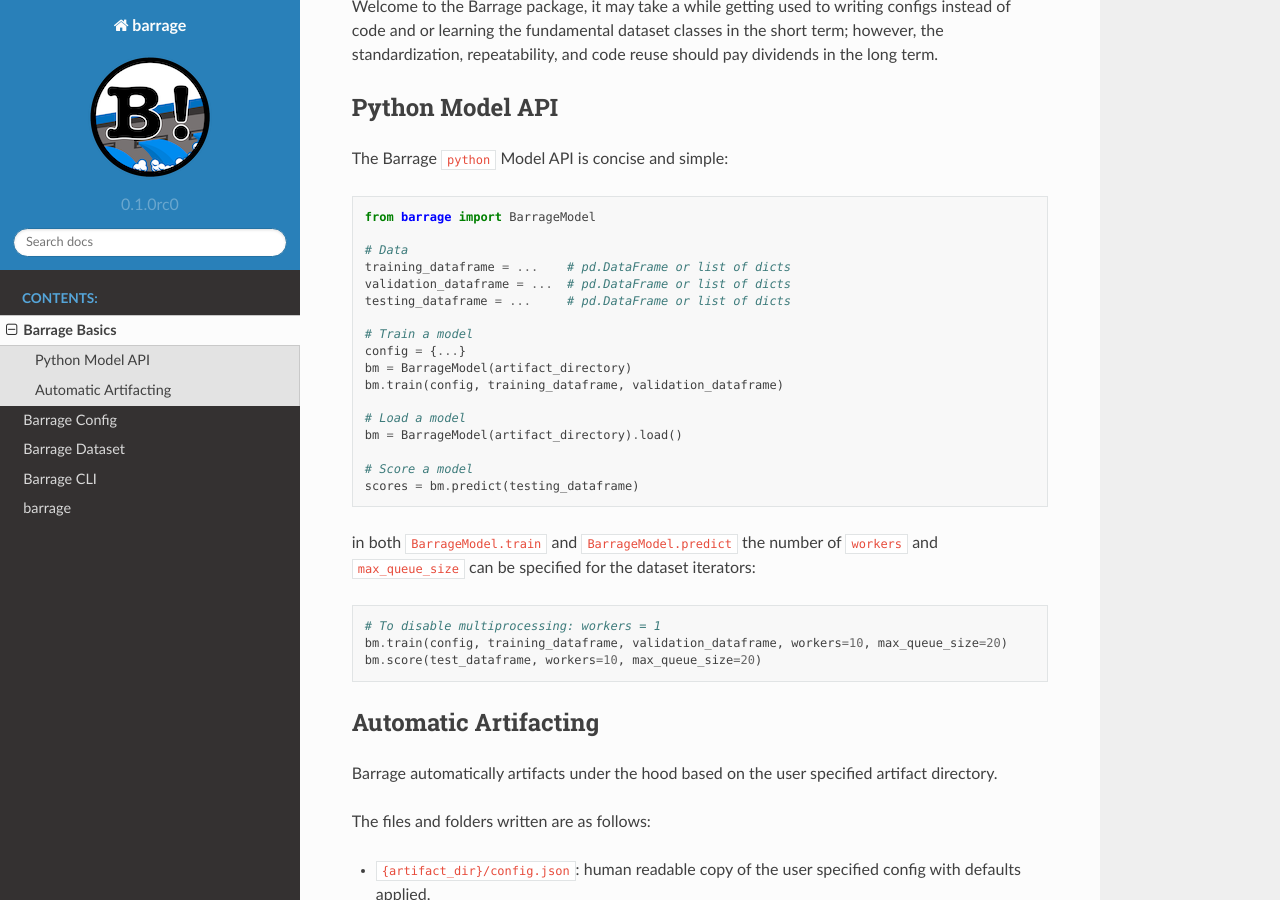
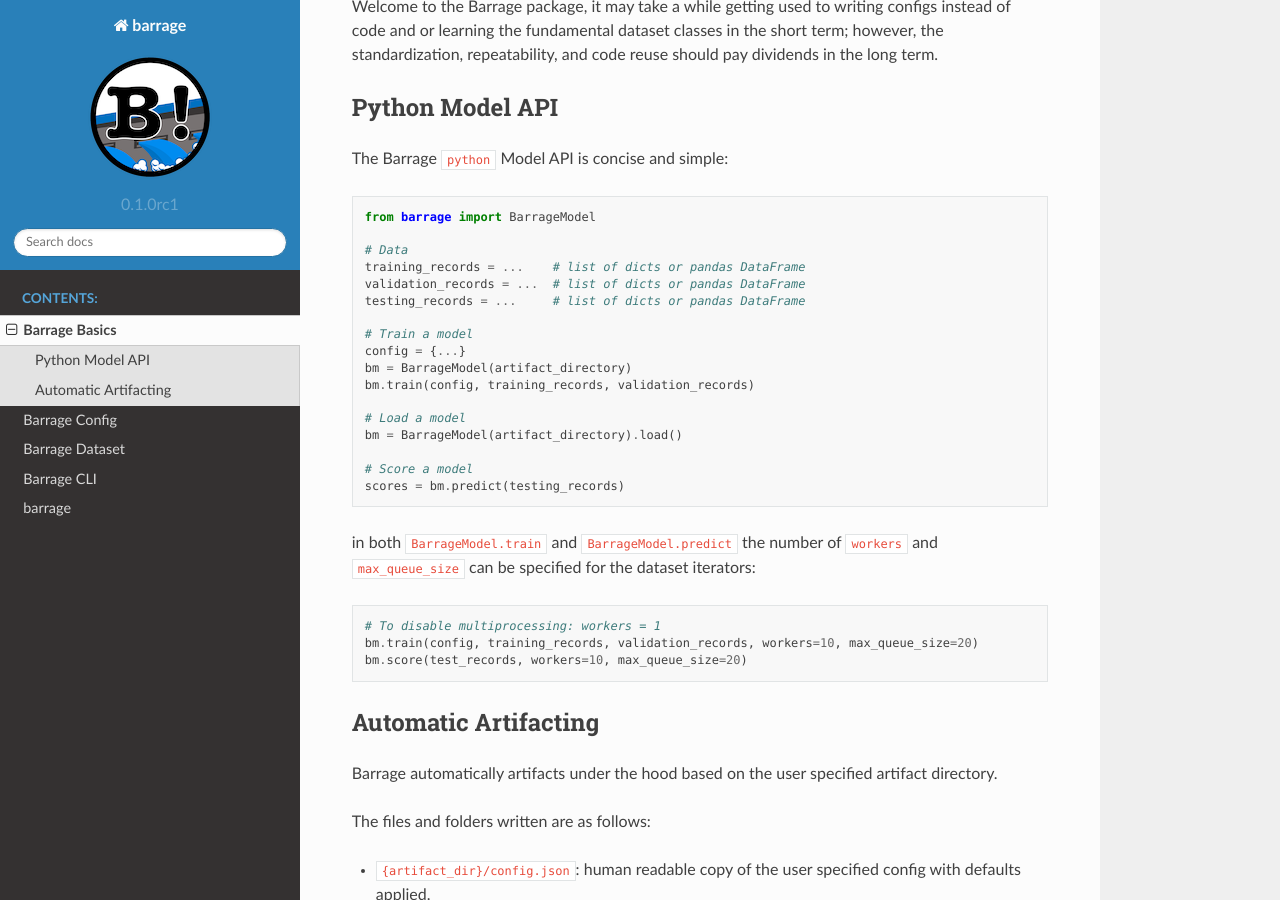
Before and after one commit to briannemsick/barrage, a Sphinx documentation site: the page built from docs/basics.rst, in a window 1280 px wide and 900 px high, scrolled down 297 px. Built offline with Sphinx 7.4.7 and the Read the Docs theme 2.0.0, drawn with Linux system fonts in a browser that asks for light colours.

```diff
--- a/README.rst
+++ b/README.rst
@@ -1,6 +1,3 @@
-**Warning**: ``TensorFlow 2.0`` is not officially released yet, the first official
-release of ``barrage`` will be after ``TensorFlow 2.0`` is released.
-
 =======
 Barrage
 =======
--- a/RELEASE.rst
+++ b/RELEASE.rst
@@ -7,4 +7,5 @@ Barrage
 -------------
 Version 0.1.0
 -------------
-Initial release.
+
+Initial release of ``barrage``.
--- a/barrage/__init__.py
+++ b/barrage/__init__.py
@@ -1,4 +1,4 @@
-__version__ = "0.1.0rc0"
+__version__ = "0.1.0rc1"
 
 from .log import logger  # noqa
 from .engine import BarrageModel  # noqa
--- a/docs/basics.rst
+++ b/docs/basics.rst
@@ -19,20 +19,20 @@ The Barrage ``python`` Model API is concise and simple:
   from barrage import BarrageModel
 
   # Data
-  training_dataframe = ...    # pd.DataFrame or list of dicts
-  validation_dataframe = ...  # pd.DataFrame or list of dicts
-  testing_dataframe = ...     # pd.DataFrame or list of dicts
+  training_records = ...    # list of dicts or pandas DataFrame
+  validation_records = ...  # list of dicts or pandas DataFrame
+  testing_records = ...     # list of dicts or pandas DataFrame
 
   # Train a model
   config = {...}
   bm = BarrageModel(artifact_directory)
-  bm.train(config, training_dataframe, validation_dataframe)
+  bm.train(config, training_records, validation_records)
 
   # Load a model
   bm = BarrageModel(artifact_directory).load()
 
   # Score a model
-  scores = bm.predict(testing_dataframe)
+  scores = bm.predict(testing_records)
 
 in both ``BarrageModel.train`` and ``BarrageModel.predict`` the number of ``workers``
 and ``max_queue_size`` can be specified for the dataset iterators:
@@ -40,8 +40,8 @@ and ``max_queue_size`` can be specified for the dataset iterators:
 .. code-block:: python
 
   # To disable multiprocessing: workers = 1
-  bm.train(config, training_dataframe, validation_dataframe, workers=10, max_queue_size=20)
-  bm.score(test_dataframe, workers=10, max_queue_size=20)
+  bm.train(config, training_records, validation_records, workers=10, max_queue_size=20)
+  bm.score(test_records, workers=10, max_queue_size=20)
 
 
 ---------------------
--- a/docs/requirements.txt
+++ b/docs/requirements.txt
@@ -2,4 +2,4 @@ sphinx
 sphinx-autodoc-typehints
 sphinx-click
 sphinx_rtd_theme
-tensorflow==2.0.0rc2
+tensorflow>=2.0.0
```
Also changed, not shown: docs/config.rst (+2 -5 lines), setup.py (+4 -4 lines), 3 other files.
